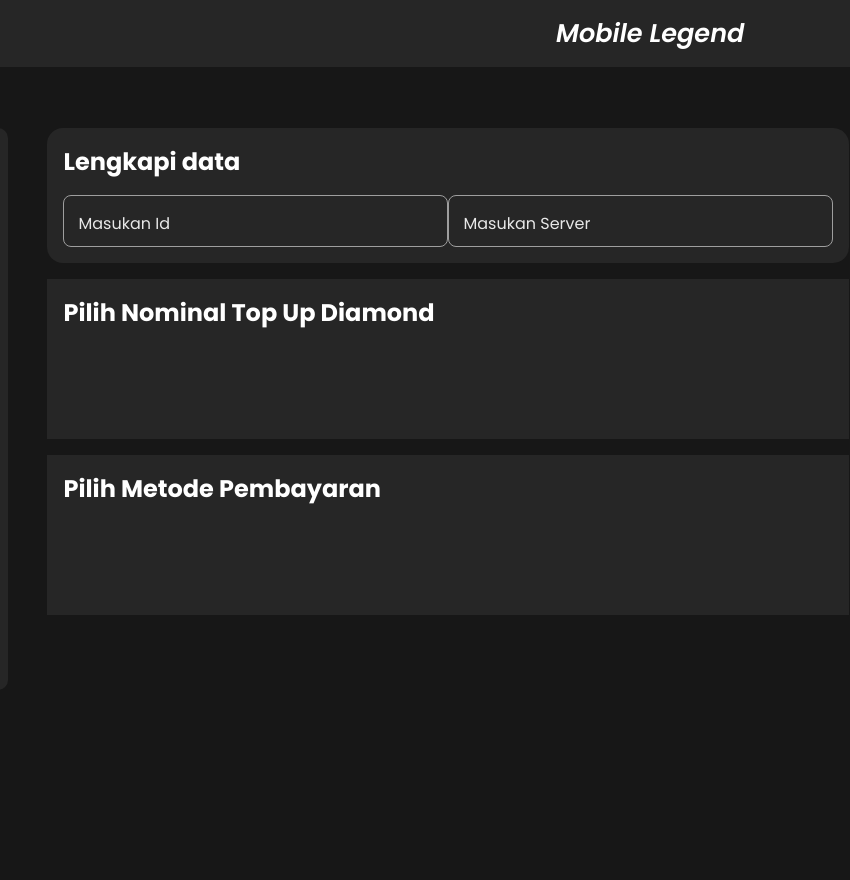
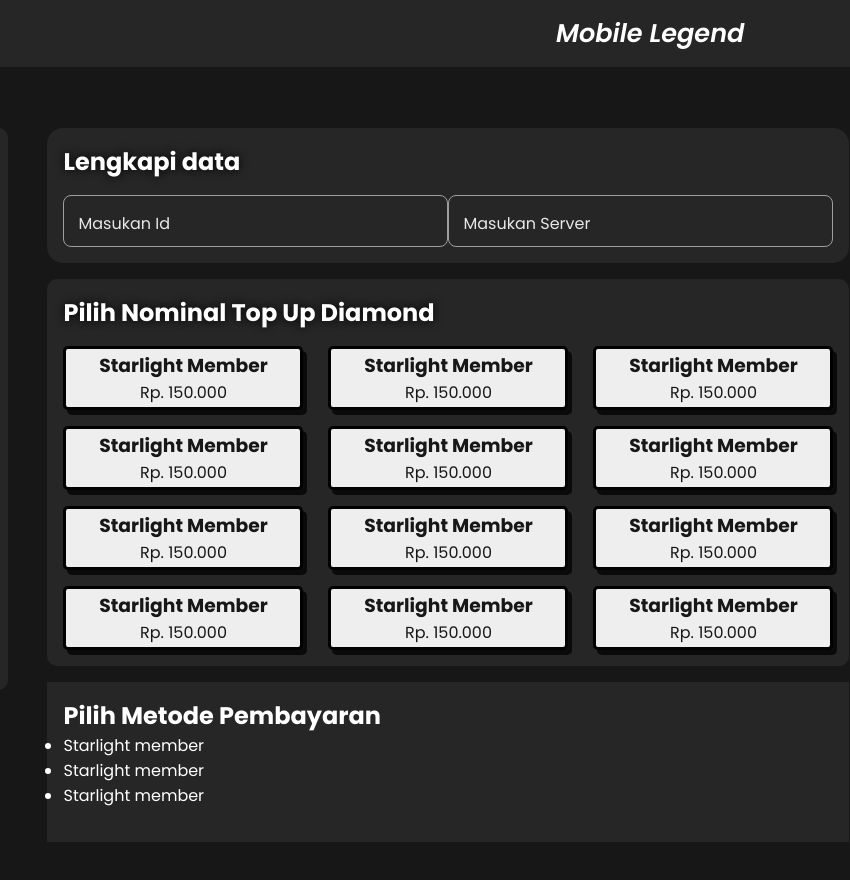
Before and after one commit to mizucode/topupgame, a plain HTML site: page ml.html in a window 1280 px wide. Shown: the top 880 px of the page, 430-1280 px from the left. Before the commit the page ends 800 px from the top, so only its background shows below. Drawn offline with Linux system fonts and the light colour scheme.

Commit message:
fix label

```diff
--- a/ml.css
+++ b/ml.css
@@ -218,14 +218,73 @@
     -ms-border-radius: 1rem;
     -o-border-radius: 1rem;
 }
+.container .price .content-id h2 {
+    text-shadow: 0px 0px 10px #000000;
+}
 
+/* Ini untuk pricelist */
 .price .content-price {
-    height: 10rem;
+    height: 100%;
     width: 100%;
     background-color: #262626;
     margin-top: 1rem;
     padding: 1rem;
+    border-radius: 10px;
+    -webkit-border-radius: 10px;
+    -moz-border-radius: 10px;
+    -ms-border-radius: 10px;
+    -o-border-radius: 10px;
 }
+
+.price .content-price h2 {
+    text-shadow: 0px 0px 10px #000000;
+}
+
+.price .content-price .price-box {
+    margin: 0 auto;
+    justify-content: space-between;
+    height: 100%;
+    width: 100%;
+    /* background-color: #000000; */
+    display: flex;
+    flex-wrap: wrap;
+    gap: 5;
+}
+
+.price .content-price .price-box ul {
+    list-style: none;
+    border: 3px solid var(--btn);
+    border-radius: 5px;
+    color: #171717;
+    display: flex;
+    justify-content: center;
+    align-items: center;
+    margin-top: 1rem;
+    background-color: #eeeeee;
+    width: 15rem;
+    height: 4rem;
+    text-align: center;
+    -webkit-box-shadow: 4px 5px 0px 0px rgba(0, 0, 0, 0.75);
+    -moz-box-shadow: 4px 5px 0px 0px rgba(0, 0, 0, 0.75);
+    box-shadow: 4px 5px 0px 0px rgba(0, 0, 0, 0.75);
+    -webkit-border-radius: 5px;
+    -moz-border-radius: 5px;
+    -ms-border-radius: 5px;
+    -o-border-radius: 5px;
+}
+
+.price .content-price .price-box ul:hover {
+    border: 3px solid var(--biru);
+    -webkit-box-shadow: 0px 0px 17px -3px rgba(91, 192, 248, 1);
+    -moz-box-shadow: 0px 0px 17px -3px rgba(91, 192, 248, 1);
+    box-shadow: 0px 0px 17px -3px rgba(91, 192, 248, 1);
+}
+
+.price .content-price .price-box ul li p {
+    font-size: 1rem;
+}
+
+/* end */
 
 .price .content-payment {
     height: 10rem;
--- a/ml.html
+++ b/ml.html
@@ -103,18 +103,95 @@
 
                 <main class="content-price">
                     <h2>Pilih Nominal Top Up Diamond</h2>
-                    <div class="price-box"></div>
-                    <div class="price-box"></div>
-                    <div class="price-box"></div>
-                    <div class="price-box"></div>
+                    <div class="price-box">
+                        <ul>
+                            <li>
+                                <h1>Starlight Member</h1>
+                                <p>Rp. 150.000</p>
+                            </li>
+                        </ul>
+                        <ul>
+                            <li>
+                                <h1>Starlight Member</h1>
+                                <p>Rp. 150.000</p>
+                            </li>
+                        </ul>
+                        <ul>
+                            <li>
+                                <h1>Starlight Member</h1>
+                                <p>Rp. 150.000</p>
+                            </li>
+                        </ul>
+                        <ul>
+                            <li>
+                                <h1>Starlight Member</h1>
+                                <p>Rp. 150.000</p>
+                            </li>
+                        </ul>
+                        <ul>
+                            <li>
+                                <h1>Starlight Member</h1>
+                                <p>Rp. 150.000</p>
+                            </li>
+                        </ul>
+                        <ul>
+                            <li>
+                                <h1>Starlight Member</h1>
+                                <p>Rp. 150.000</p>
+                            </li>
+                        </ul>
+                        <ul>
+                            <li>
+                                <h1>Starlight Member</h1>
+                                <p>Rp. 150.000</p>
+                            </li>
+                        </ul>
+                        <ul>
+                            <li>
+                                <h1>Starlight Member</h1>
+                                <p>Rp. 150.000</p>
+                            </li>
+                        </ul>
+                        <ul>
+                            <li>
+                                <h1>Starlight Member</h1>
+                                <p>Rp. 150.000</p>
+                            </li>
+                        </ul>
+                        <ul>
+                            <li>
+                                <h1>Starlight Member</h1>
+                                <p>Rp. 150.000</p>
+                            </li>
+                        </ul>
+                        <ul>
+                            <li>
+                                <h1>Starlight Member</h1>
+                                <p>Rp. 150.000</p>
+                            </li>
+                        </ul>
+                        <ul>
+                            <li>
+                                <h1>Starlight Member</h1>
+                                <p>Rp. 150.000</p>
+                            </li>
+                        </ul>
+                    </div>
                 </main>
 
                 <main class="content-payment">
                     <h2>Pilih Metode Pembayaran</h2>
-                    <div class="price-box"></div>
-                    <div class="price-box"></div>
-                    <div class="price-box"></div>
-                    <div class="price-box"></div>
+                    <div class="price-box">
+                        <ul>
+                            <li>Starlight member</li>
+                        </ul>
+                        <ul>
+                            <li>Starlight member</li>
+                        </ul>
+                        <ul>
+                            <li>Starlight member</li>
+                        </ul>
+                    </div>
                 </main>
             </section>
         </section>
```
Also changed, not shown: img/50a2b6ee08e33988c4355073387088ed.jpg (added).
